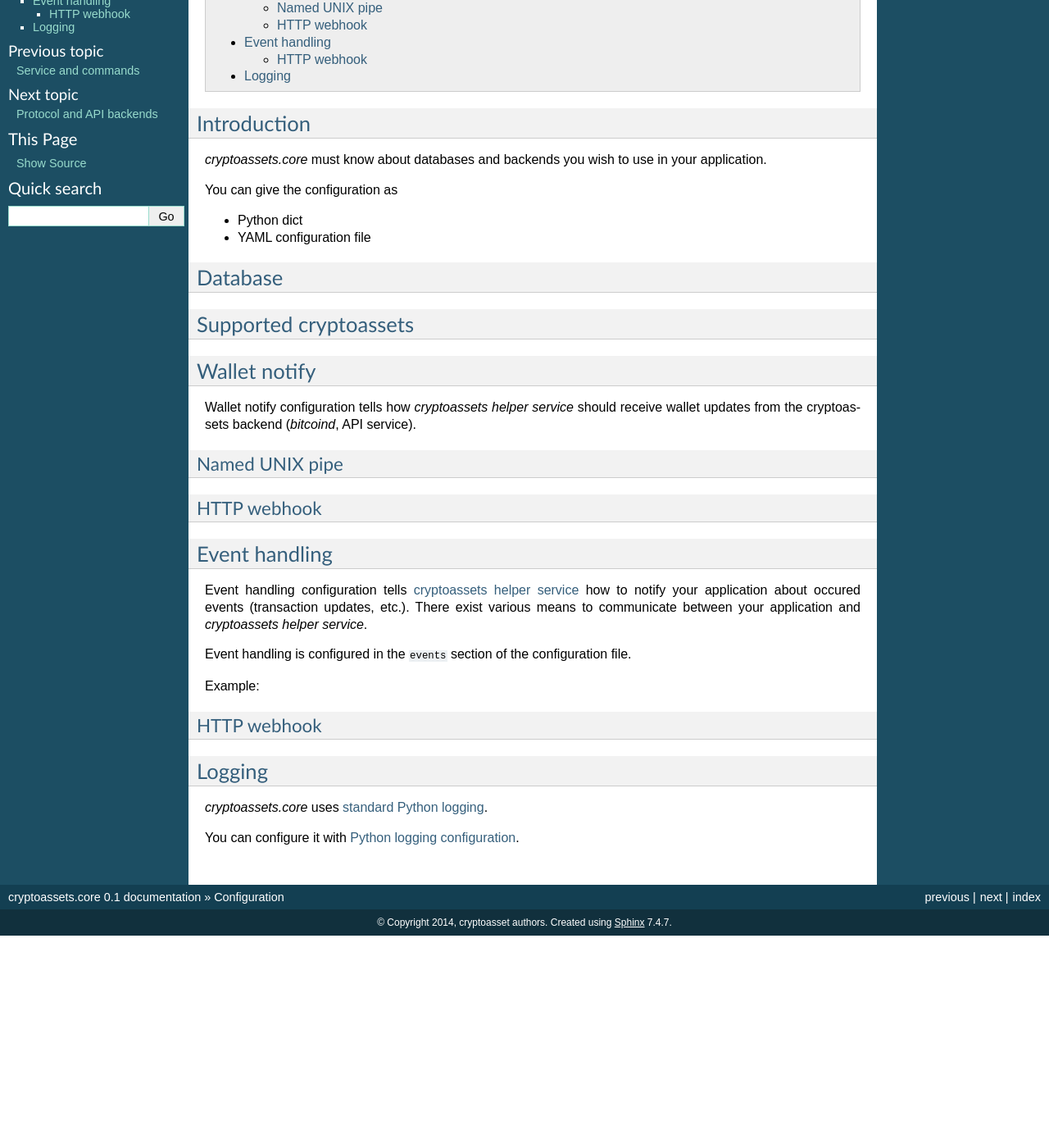
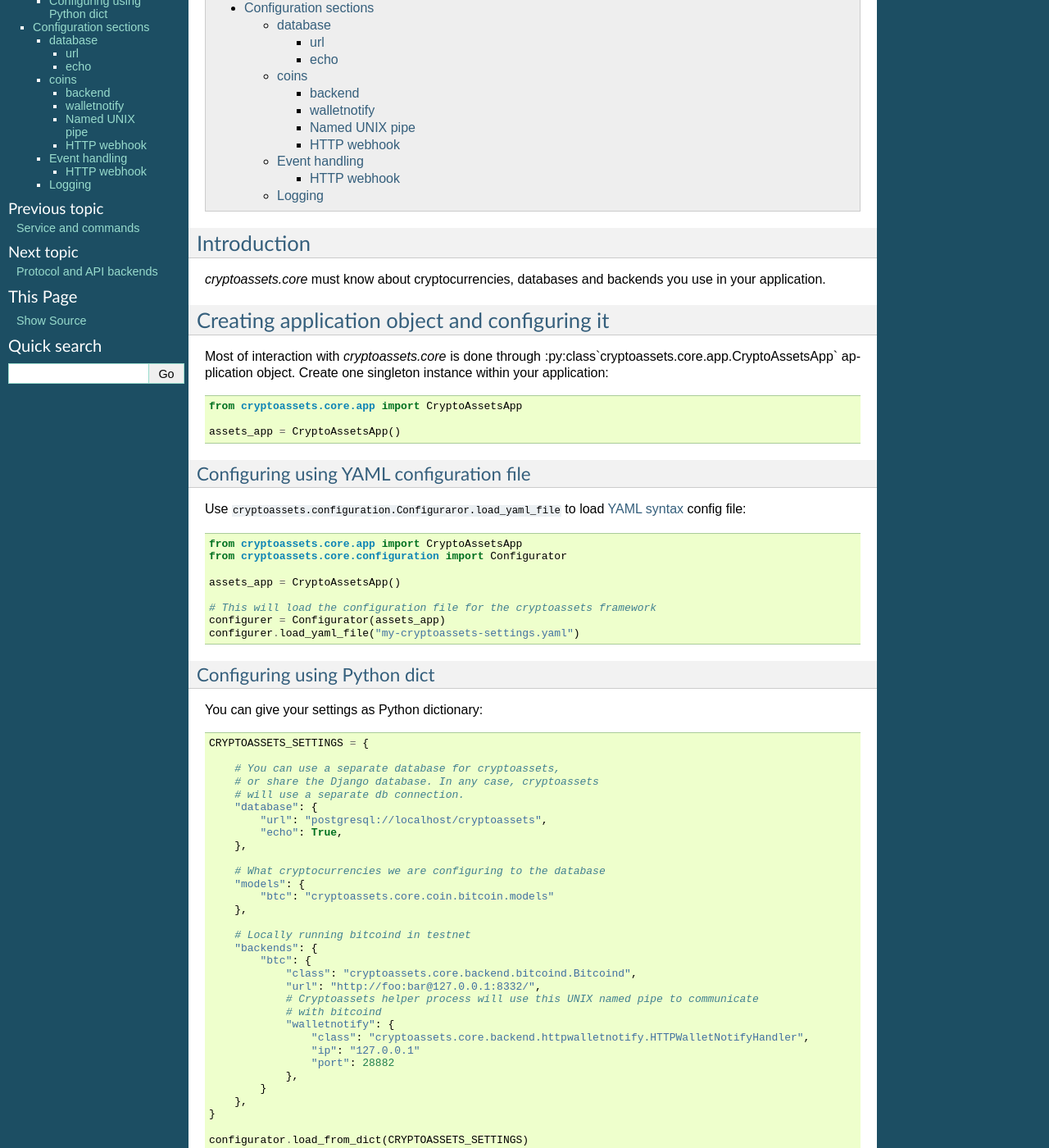
Before and after one commit to pahaz/cryptoassets, a Sphinx documentation site: the page built from docs/source/config.rst, in a window 1280 px wide and 1400 px high, scrolled down 193 px. Shown: the whole window at 82% size. Built offline with Sphinx 7.4.7, drawn with Linux system fonts in a browser that asks for light colours; cross-references to code outside the pages are shown as plain code; before the commit the page ends 1334 px from its top, so only the background shows below that; some of the changed text lies outside the part shown.

```diff
--- a/docs/source/config.rst
+++ b/docs/source/config.rst
@@ -5,24 +5,141 @@
 .. contents:: :local:
 
 Introduction
---------------
+================
 
-*cryptoassets.core* must know about databases and backends you wish to use in your application.
+*cryptoassets.core* must know about cryptocurrencies, databases and backends you use in your application.
 
-You can give the configuration as
+Creating application object and configuring it
+================================================
 
-* Python dict
+Most of interaction with *cryptoassets.core* is done through :py:class`cryptoassets.core.app.CryptoAssetsApp` application object. Create one singleton instance within your application::
 
-* YAML configuration file
+    from cryptoassets.core.app import CryptoAssetsApp
 
-Database
+    assets_app = CryptoAssetsApp()
+
+Configuring using YAML configuration file
+--------------------------------------------------------
+
+Use :py:method:`cryptoassets.configuration.Configuraror.load_yaml_file` to load `YAML syntax <http://en.wikipedia.org/wiki/YAML>`_ config file::
+
+    from cryptoassets.core.app import CryptoAssetsApp
+    from cryptoassets.core.configuration import Configurator
+
+    assets_app = CryptoAssetsApp()
+
+    # This will load the configuration file for the cryptoassets framework
+    configurer = Configurator(assets_app)
+    configurer.load_yaml_file("my-cryptoassets-settings.yaml")
+
+Configuring using Python dict
+------------------------------------------
+
+You can give your settings as Python dictionary::
+
+
+    CRYPTOASSETS_SETTINGS = {
+
+        # You can use a separate database for cryptoassets,
+        # or share the Django database. In any case, cryptoassets
+        # will use a separate db connection.
+        "database": {
+            "url": "postgresql://localhost/cryptoassets",
+            "echo": True,
+        },
+
+        # What cryptocurrencies we are configuring to the database
+        "models": {
+            "btc": "cryptoassets.core.coin.bitcoin.models"
+        },
+
+        # Locally running bitcoind in testnet
+        "backends": {
+            "btc": {
+                "class": "cryptoassets.core.backend.bitcoind.Bitcoind",
+                "url": "http://foo:bar@127.0.0.1:8332/",
+                # Cryptoassets helper process will use this UNIX named pipe to communicate
+                # with bitcoind
+                "walletnotify": {
+                    "class": "cryptoassets.core.backend.httpwalletnotify.HTTPWalletNotifyHandler",
+                    "ip": "127.0.0.1"
+                    "port": 28882
+                },
+            }
+        },
+    }
+
+    configurator.load_from_dict(CRYPTOASSETS_SETTINGS)
+
+Configuration sections
+========================
+
+database
 ----------
 
-Supported cryptoassets
+Configure usd SQLAlchemy database connection.
+
+Example::
+
+        "database": {
+            "url": "postgresql://localhost/cryptoassets",
+            "echo": true,
+        }
+
+.. note::
+
+    The database connection will always use Serializable transaction isolation level.
+
+For more information see
+
+* :doc:`Data integrity <./integrity>`
+
+* `SQLAlchemy isolation_level <http://docs.sqlalchemy.org/en/latest/core/connections.html#sqlalchemy.engine.Connection.execution_options.params.isolation_level>`_
+
+url
+++++++++
+
+`SQLAlchemy connection URL <http://docs.sqlalchemy.org/en/latest/core/engines.html>`_.
+
+echo
++++++
+
+Set to ``true`` (or Python `True``) and all SQL statements will be logged via Python logging.
+
+coins
 -----------------------
 
-Wallet notify
----------------
+Configure database models and used backends for cryptocurrencies and assets enabled in your application.
+
+This dictonary contains a list of subentries.
+
+* Name of each entry is acronym of the cryptoasset in lowercase (``btc``, ``doge``)
+
+Example::
+
+
+    "coins": {
+        # AppleByte using applebyted (bitcoind-like) as the backend
+        "aby": {
+            "backend": {
+                "class": "cryptoassets.core.backend.bitcoind.Bitcoind",
+                "url": "http://x:y@127.0.0.1:8607/",
+                "walletnotify": {
+                    "class": "cryptoassets.core.backend.httpwalletnotify.HTTPWalletNotifyHandler",
+                    "ip": "127.0.0.1",
+                    "port": 28882
+                },
+            },
+        },
+    },
+
+backend
+++++++++++
+
+Available backends.
+
+walletnotify
+++++++++++++++
 
 Wallet notify configuration tells how *cryptoassets helper service* should receive wallet updates from the cryptoassets backend (*bitcoind*, API service).
 
```
Also changed, not shown: 1 other file.
